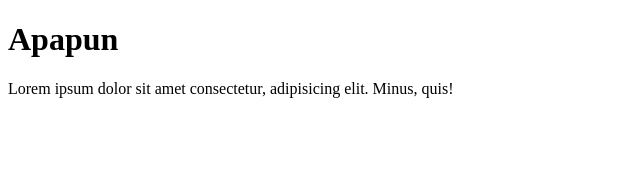
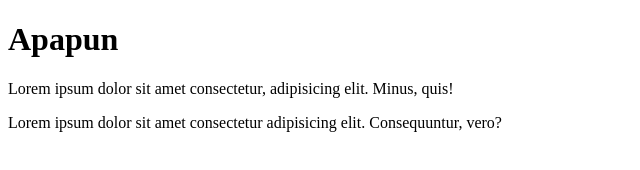
Before and after one commit to anisamsrh/learn-git-remote-2, a plain HTML site: page index.html in a window 1280 px wide. Shown: the whole page, without its empty margins (0-640 px from the left). Drawn offline with Linux system fonts and the light colour scheme.

Commit message:
Add new <p> to index.html

```diff
--- a/index.html
+++ b/index.html
@@ -9,5 +9,6 @@
 <body>
   <h1>Apapun</h1>
   <p>Lorem ipsum dolor sit amet consectetur, adipisicing elit. Minus, quis!</p>
+  <p>Lorem ipsum dolor sit amet consectetur adipisicing elit. Consequuntur, vero?</p>
 </body>
 </html>
```
